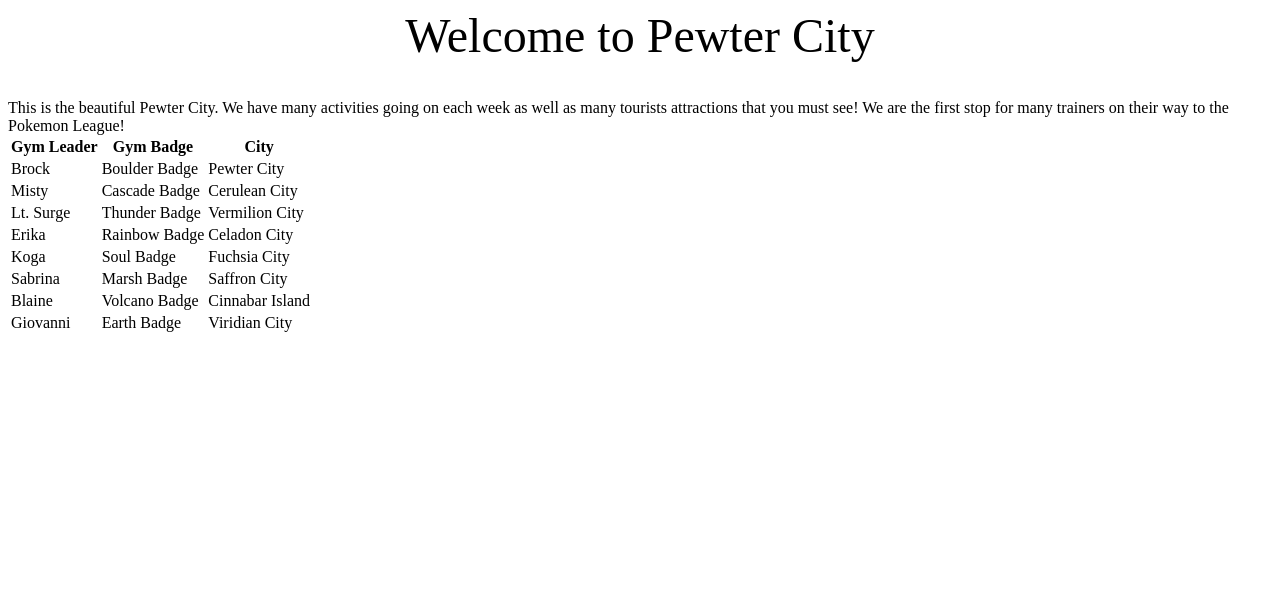
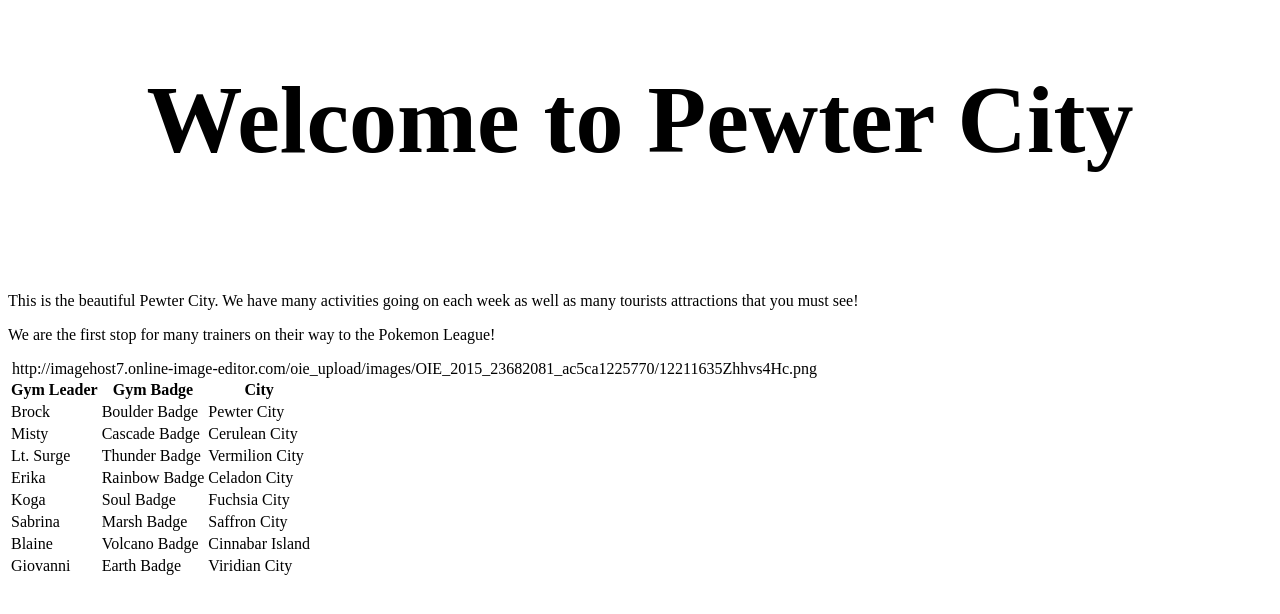
Before and after one commit to BrockMyers/pewter, a plain HTML site: page public_html/index.html in a window 1280 px wide. Drawn offline with Linux system fonts and the light colour scheme.

Commit message:
Main Index Page
Final edit on main index page before validation.

```diff
--- a/public_html/index.html
+++ b/public_html/index.html
@@ -10,15 +10,16 @@
 <body background="">
 
 <header align=center>
-<font size="50"> Welcome to Pewter City </font>
+<font size="50"> <h1>Welcome to Pewter City</h1> </font>
 </header>
 
 <br>
 <br>
-This is the beautiful Pewter City. We have many activities going on each week as well as many tourists attractions that you must see!
+<p>This is the beautiful Pewter City. We have many activities going on each week as well as many tourists attractions that you must see! </P>
 
-We are the first stop for many trainers on their way to the Pokemon League!
+<p>We are the first stop for many trainers on their way to the Pokemon League!</p>
 
+<img> http://imagehost7.online-image-editor.com/oie_upload/images/OIE_2015_23682081_ac5ca1225770/12211635Zhhvs4Hc.png </img>
 
 <table>
     <thead>
```
